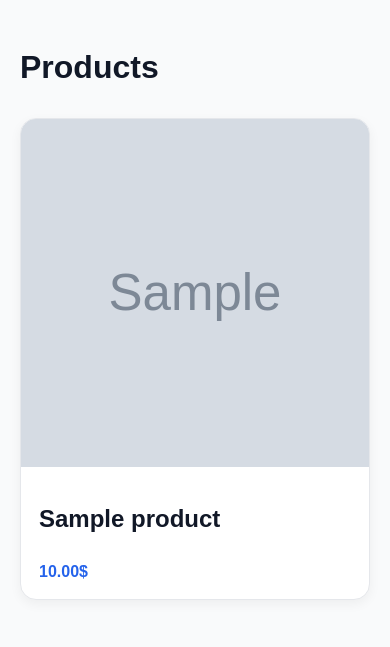
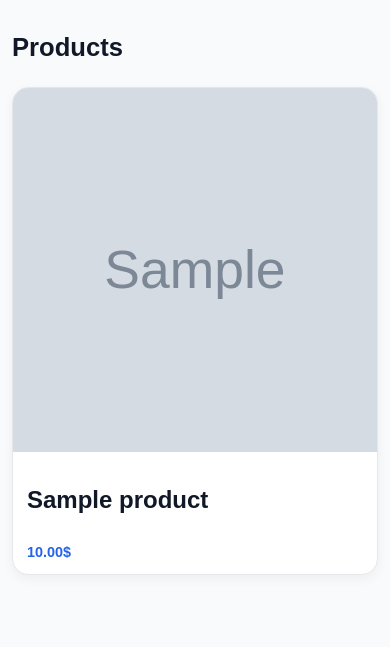
Before and after one commit to veltorex/django-ecommerce, a Django app: page /products/ in a window 390 px wide. Shown: the top 647 px of the page. Run offline with Django 5.2, Linux system fonts and the light colour scheme; tables that the repository leaves empty hold one stand-in row (values such as "Sample post"); grey boxes marked "Sample" are stand-in pictures.

Commit message:
make product list responsive

```diff
--- a/products/static/products/css/product-list.css
+++ b/products/static/products/css/product-list.css
@@ -146,3 +146,40 @@
 
     color: #2563eb;
 }
+
+
+/* =========================
+   Responsive
+   ========================= */
+
+@media (max-width: 600px) {
+    .product-list {
+        width: min(100% - 24px, 500px);
+        padding: 32px 0;
+
+        grid-template-columns: repeat(2, minmax(0, 1fr));
+        gap: 16px;
+    }
+
+    .product-list__title {
+        font-size: 1.6rem;
+    }
+
+    .product-card__detail {
+        padding: 14px;
+    }
+
+    .product-card__title {
+        font-size: 0.95rem;
+    }
+
+    .product-card__price {
+        font-size: 0.9rem;
+    }
+}
+
+@media (max-width: 400px) {
+    .product-list {
+        grid-template-columns: 1fr;
+    }
+}
```
